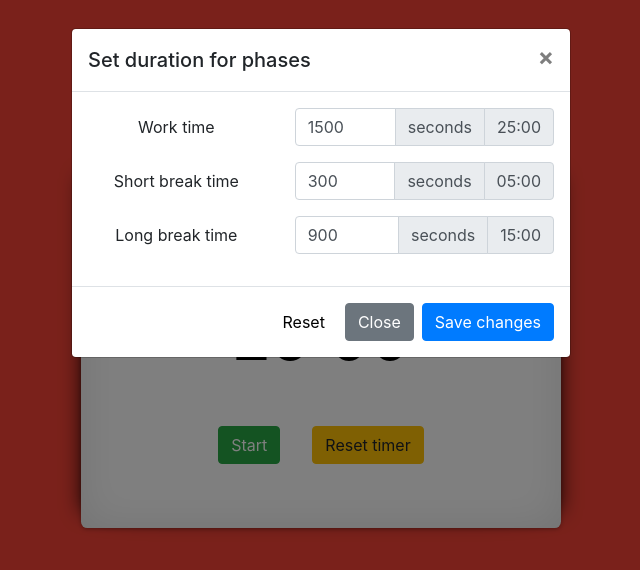
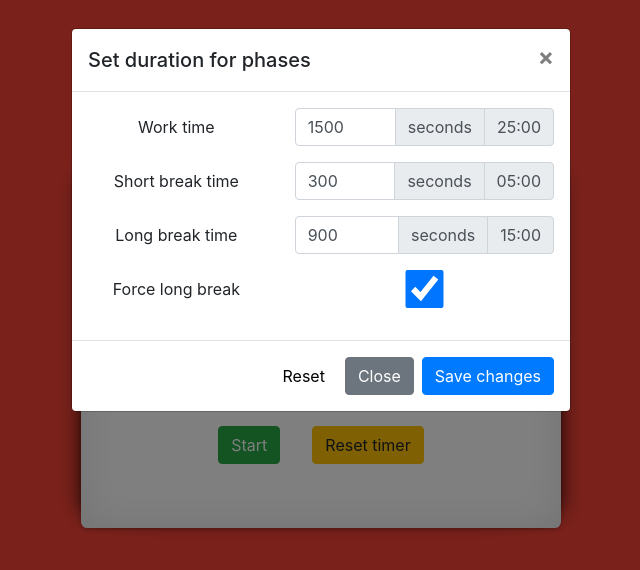
Before and after one commit to tope96/catch-up-time, a React (Create React App) app: page / in a window 1280 px wide. Both pictures are taken after a click on the button "settings". Shown: the top 570 px of the page, without its empty margins (319-959 px from the left). Built offline with nearby package versions, Linux system fonts and the light colour scheme.

Commit message:
Long break after 4 iterations can be toggled in settings

```diff
--- a/src/components/CoutingMachine.js
+++ b/src/components/CoutingMachine.js
@@ -111,12 +111,12 @@ const CalculateTimeLeft = (props) => {
                 });
 
                 if (currentMode === "work"){
-                    if(workIter === 4){
+                    if(props.forceBreak && workIter >= 4){
                         longBreakTime();
-                        setWorkIter(1)
+                        setWorkIter(1);
                     } else {
-                        setWorkIter(workIter+1)
-                        console.log(workIter)
+                        setWorkIter(workIter+1);
+                        console.log(workIter);
                         breakTime();
                     }
                 } else if (currentMode === "break"){
@@ -124,7 +124,7 @@ const CalculateTimeLeft = (props) => {
                 }
             }
         }
-    }, [seconds, isActive, timeText, breakTime, currentMode, toggleActive, workTime, longBreakTime, workIter]);
+    }, [seconds, isActive, timeText, breakTime, currentMode, toggleActive, workTime, longBreakTime, workIter, props.forceBreak]);
 
 
     return(
--- a/src/components/Timer.js
+++ b/src/components/Timer.js
@@ -5,6 +5,7 @@ const Timer = () =>{
     const oriWorkTime = 1500;
     const oriBreakTime = 300;
     const oriLongBreakTime = 900;
+    const oriForceBreak = true;
     const [workTime, setWorkTime] = useState(1500);
     const [breakTime, setBreakTime] = useState(300);
     const [longBreakTime, setLongBreakTime] = useState(900);
@@ -12,6 +13,7 @@ const Timer = () =>{
     const [breakMinutes, setBreakMinutes] = useState(secondsToMinutes(300));
     const [longBreakMinutes, setlongBreakMinutes] = useState(secondsToMinutes(900));
     const [maxTime, setMaxTime] = useState({work: workTime, break: breakTime, longBreak: longBreakTime});
+    const [forceBreak, setForceBreak] = useState(true);
 
     const handleSubmit = (event) => {
         event.preventDefault();
@@ -37,6 +39,7 @@ const Timer = () =>{
         setWorkTime(oriWorkTime);
         setBreakTime(oriBreakTime);
         setLongBreakTime(oriLongBreakTime);
+        setForceBreak(oriForceBreak);
     }
 
     return(
@@ -99,6 +102,14 @@ const Timer = () =>{
                                                 </div>
                                             </div>
                                         </div>
+                                        <div className="form-group row">
+                                            <label htmlFor="inputPassword" className="col-sm-5 col-form-label">Force long break</label>
+                                            <div className="col-sm-7">
+                                                <div className="input-group ">
+                                                    <input type="checkbox" className="form-control" name="inputForceBreak" id="forceBreak" checked={forceBreak} onChange={e => {setForceBreak(!forceBreak)}} />
+                                                </div>
+                                            </div>
+                                        </div>
                                     </div>
                                     <div className="modal-footer">
                                         <button type="submit" className='btn btn-light iconButton' onClick={() => resetValues()}>Reset</button>
@@ -110,7 +121,7 @@ const Timer = () =>{
                         </div>
                     </form>
 
-                    <CountingMachine maxTime={maxTime} />
+                    <CountingMachine maxTime={maxTime} forceBreak={forceBreak}/>
                 </div>
             </div>
         </div>
```
